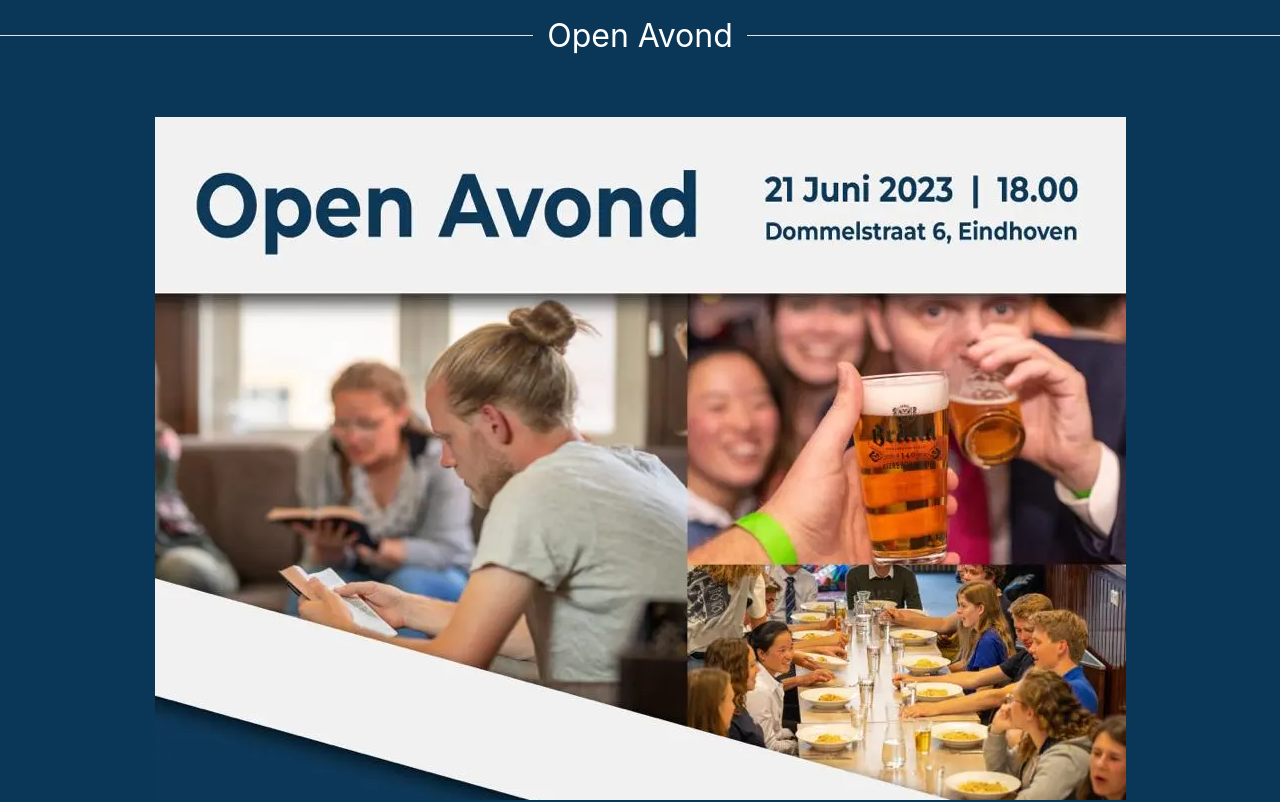
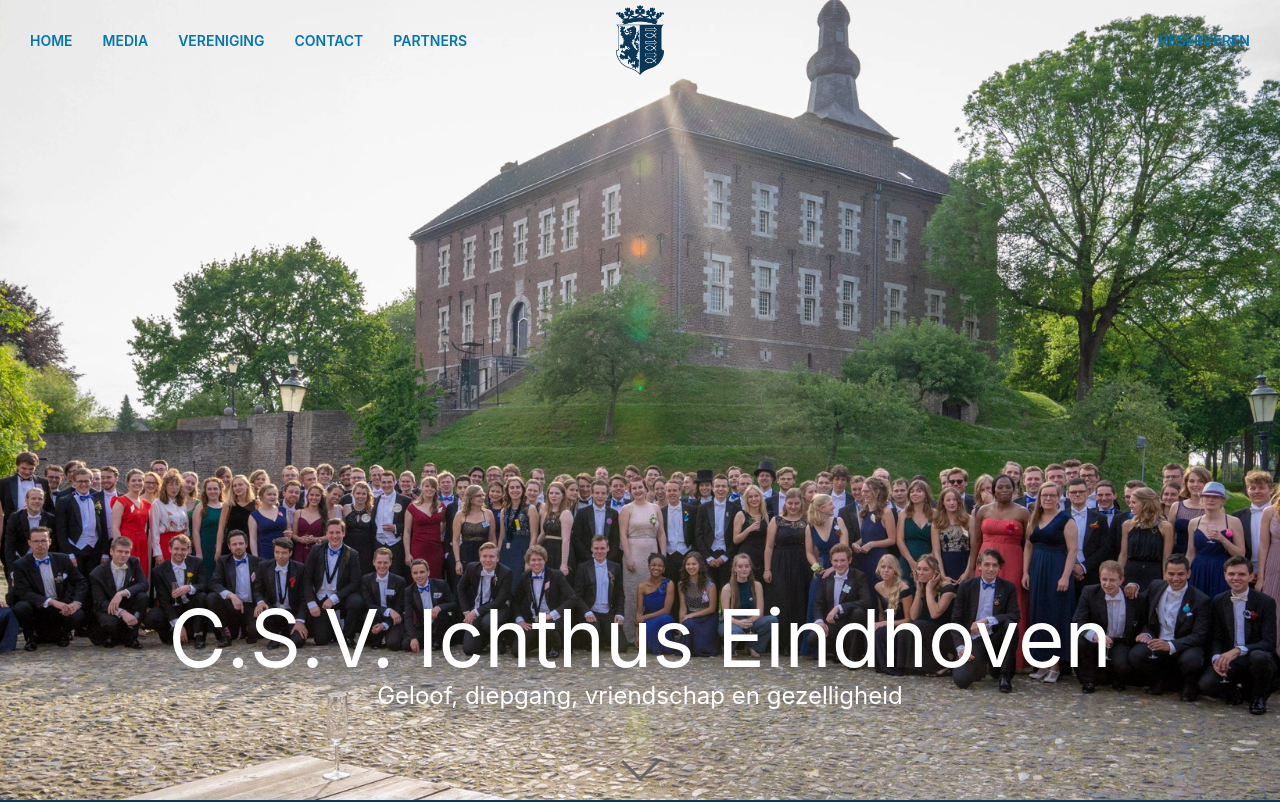
Before and after one commit to ichthus-eindhoven/ichthus-eindhoven.github.io, a Nuxt app: page / in a window 1280 px wide. Shown: the top 802 px of the page. Built offline with nearby package versions, Linux system fonts and the light colour scheme.

Commit message:
deactivate openavond overlay

```diff
--- a/pages/index.vue
+++ b/pages/index.vue
@@ -2,7 +2,7 @@
   <div style="flex: 1;">
     <intro-overlay :intro-overlay-active="false"/>
     <passion-week-overlay :pw-overlay-active="false"/>
-    <openavond-overlay :openavond-overlay-active="true"/>
+    <openavond-overlay :openavond-overlay-active="false"/>
     <hero :intro-nav-active="false" :pw-nav-active="false" :openavond-nav-active="false"/>
     <blurb/>
     <!-- <activities /> -->
```
